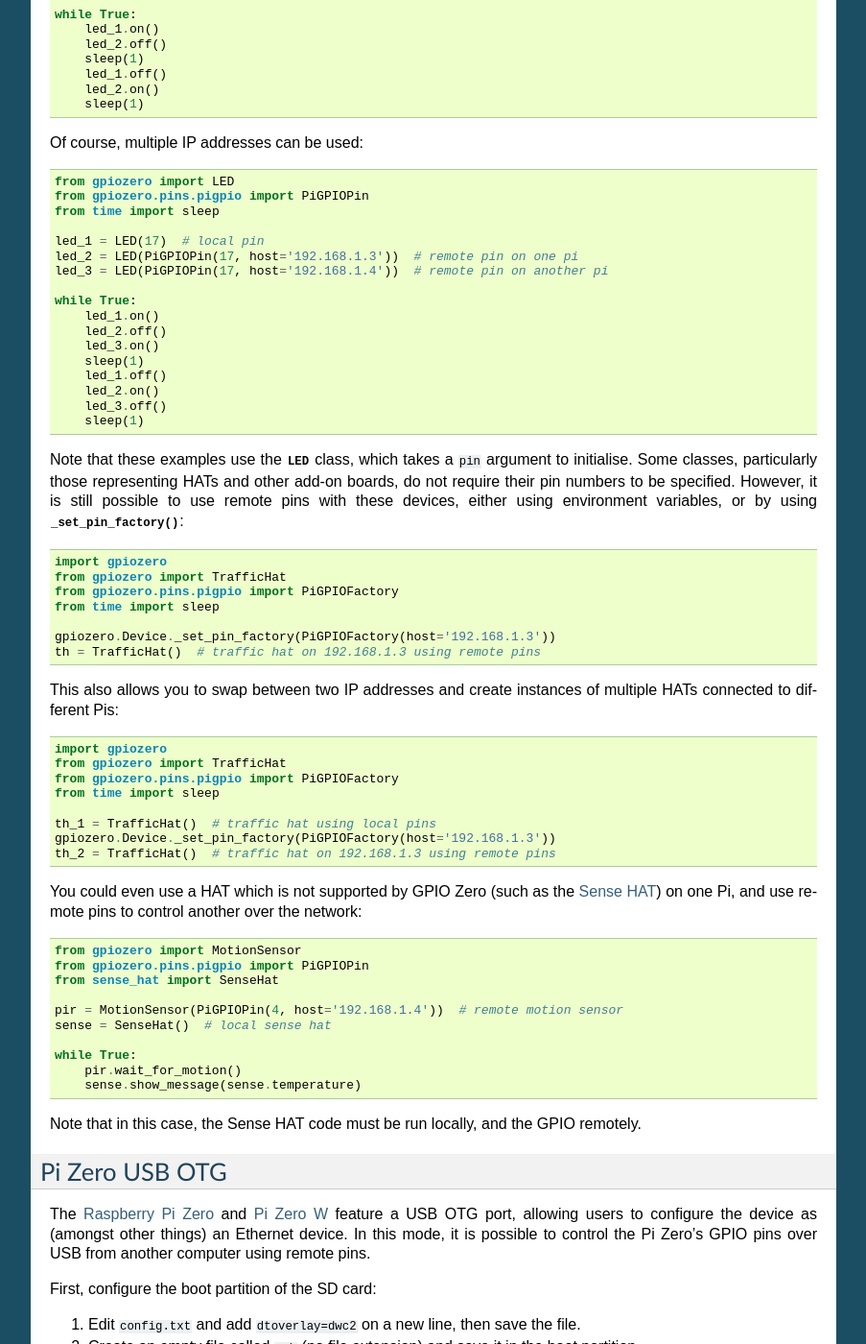
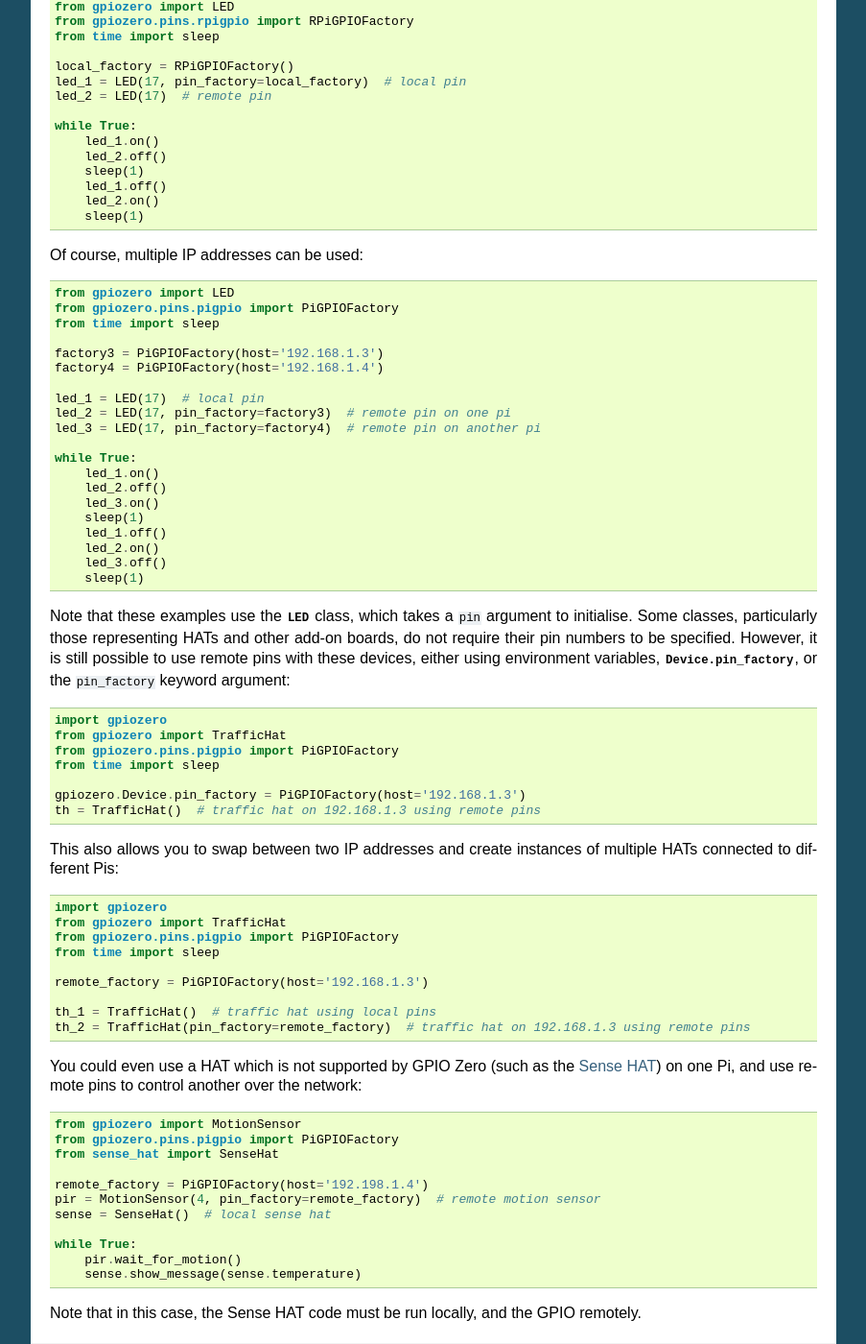
Before and after one commit to gpiozero/gpiozero, a Sphinx documentation site: the page built from docs/remote_gpio.rst, in a window 1280 px wide and 1400 px high, scrolled down 4770 px. Shown: the whole window at 96% size, without its empty margins (198-1101 px from the left). Built offline with Sphinx 7.4.7, drawn with Linux system fonts in a browser that asks for light colours; some of the changed text lies outside the part shown.

Commit message:
Correct remote GPIO recipes

```diff
--- a/docs/examples/led_button_remote_1.py
+++ b/docs/examples/led_button_remote_1.py
@@ -1,9 +1,11 @@
 from gpiozero import LED
-from gpiozero.pins.pigpio import PiGPIOPin
+from gpiozero.pins.pigpio import PiGPIOFactory
 from signal import pause
 
+factory = PiGPIOFactory(host='192.168.1.3')
+
 button = Button(2)
-led = LED(PiGPIOPin(17, host='192.168.1.3'))
+led = LED(17, pin_factory=factory)
 
 led.source = button.values
 
--- a/docs/examples/led_button_remote_2.py
+++ b/docs/examples/led_button_remote_2.py
@@ -1,11 +1,14 @@
 from gpiozero import LED
-from gpiozero.pins.pigpio import PiGPIOPin
+from gpiozero.pins.pigpio import PiGPIOFactory
 from gpiozero.tools import all_values
 from signal import pause
 
+factory3 = PiGPIOFactory(host='192.168.1.3')
+factory4 = PiGPIOFactory(host='192.168.1.3')
+
 led = LED(17)
-button_1 = Button(PiGPIOPin(17, host='192.168.1.3'))
-button_2 = Button(PiGPIOPin(17, host='192.168.1.4'))
+button_1 = Button(17, pin_factory=factory3)
+button_2 = Button(17, pin_factory=factory4)
 
 led.source = all_values(button_1.values, button_2.values)
 
--- a/docs/examples/led_remote_1.py
+++ b/docs/examples/led_remote_1.py
@@ -1,8 +1,9 @@
 from gpiozero import LED
-from gpiozero.pins.pigpio import PiGPIOPin
+from gpiozero.pins.pigpio import PiGPIOFactory
 from time import sleep
 
-led = LED(PiGPIOPin(17, host='192.168.1.3'))
+factory = PiGPIOFactory(host='192.168.1.3')
+led = LED(17, pin_factory=factory)
 
 while True:
     led.on()
--- a/docs/examples/led_remote_2.py
+++ b/docs/examples/led_remote_2.py
@@ -1,9 +1,11 @@
 from gpiozero import LED
-from gpiozero.pins.pigpio import PiGPIOPin
+from gpiozero.pins.pigpio import PiGPIOFactory
 from time import sleep
 
-led_1 = LED(PiGPIOPin(17, host='192.168.1.3'))
-led_2 = LED(PiGPIOPin(17, host='192.168.1.4'))
+factory3 = PiGPIOFactory(host='192.168.1.3')
+factory4 = PiGPIOFactory(host='192.168.1.4')
+led_1 = LED(17, pin_factory=factory3)
+led_2 = LED(17, pin_factory=factory4)
 
 while True:
     led_1.on()
--- a/docs/examples/led_remote_3.py
+++ b/docs/examples/led_remote_3.py
@@ -1,9 +1,10 @@
 from gpiozero import LED
-from gpiozero.pins.pigpio import PiGPIOPin
+from gpiozero.pins.pigpio import PiGPIOFactory
 from time import sleep
 
+remote_factory = PiGPIOFactory(host='192.168.1.3')
 led_1 = LED(17)  # local pin
-led_2 = LED(PiGPIOPin(17, host='192.168.1.3'))  # remote pin
+led_2 = LED(17, pin_factory=remote_factory)  # remote pin
 
 while True:
     led_1.on()
--- a/docs/examples/led_remote_4.py
+++ b/docs/examples/led_remote_4.py
@@ -1,8 +1,9 @@
 from gpiozero import LED
-from gpiozero.pins.rpigpio import RPiGPIOPin
+from gpiozero.pins.rpigpio import RPiGPIOFactory
 from time import sleep
 
-led_1 = LED(RPiGPIOPin(17))  # local pin
+local_factory = RPiGPIOFactory()
+led_1 = LED(17, pin_factory=local_factory)  # local pin
 led_2 = LED(17)  # remote pin
 
 while True:
--- a/docs/examples/led_remote_5.py
+++ b/docs/examples/led_remote_5.py
@@ -1,10 +1,13 @@
 from gpiozero import LED
-from gpiozero.pins.pigpio import PiGPIOPin
+from gpiozero.pins.pigpio import PiGPIOFactory
 from time import sleep
 
+factory3 = PiGPIOFactory(host='192.168.1.3')
+factory4 = PiGPIOFactory(host='192.168.1.4')
+
 led_1 = LED(17)  # local pin
-led_2 = LED(PiGPIOPin(17, host='192.168.1.3'))  # remote pin on one pi
-led_3 = LED(PiGPIOPin(17, host='192.168.1.4'))  # remote pin on another pi
+led_2 = LED(17, pin_factory=factory3)  # remote pin on one pi
+led_3 = LED(17, pin_factory=factory4)  # remote pin on another pi
 
 while True:
     led_1.on()
--- a/docs/examples/pi_zero_remote.py
+++ b/docs/examples/pi_zero_remote.py
@@ -1,8 +1,9 @@
 from gpiozero import LED
-from gpiozero.pins.pigpio import PiGPIOPin
+from gpiozero.pins.pigpio import PiGPIOFactory
 from signal import pause
 
-led = LED(PiGPIOPin(17, host='raspberrypi.local'))
+factory = PiGPIOFactory(host='raspberrypi.local')
+led = LED(17, pin_factory=factory)
 
 led.blink()
 
--- a/docs/examples/sense_hat_remote.py
+++ b/docs/examples/sense_hat_remote.py
@@ -1,8 +1,9 @@
 from gpiozero import MotionSensor
-from gpiozero.pins.pigpio import PiGPIOPin
+from gpiozero.pins.pigpio import PiGPIOFactory
 from sense_hat import SenseHat
 
-pir = MotionSensor(PiGPIOPin(4, host='192.168.1.4'))  # remote motion sensor
+remote_factory = PiGPIOFactory(host='192.198.1.4')
+pir = MotionSensor(4, pin_factory=remote_factory)  # remote motion sensor
 sense = SenseHat()  # local sense hat
 
 while True:
--- a/docs/examples/sense_hat_remote_2.py
+++ b/docs/examples/sense_hat_remote_2.py
@@ -1,8 +1,9 @@
 from gpiozero import LightSensor
-from gpiozero.pins.pigpio import PiGPIOPin
+from gpiozero.pins.pigpio import PiGPIOFactory
 from sense_hat import SenseHat
 
-light = LightSensor(PiGPIOPin(4, host='192.168.1.4'))  # remote motion sensor
+remote_factory = PiGPIOFactory(host='192.168.1.4')
+light = LightSensor(4, pin_factory=remote_factory)  # remote motion sensor
 sense = SenseHat()  # local sense hat
 
 blue = (0, 0, 255)
--- a/docs/examples/traffichat_remote_1.py
+++ b/docs/examples/traffichat_remote_1.py
@@ -3,5 +3,5 @@
 from gpiozero.pins.pigpio import PiGPIOFactory
 from time import sleep
 
-gpiozero.Device._set_pin_factory(PiGPIOFactory(host='192.168.1.3'))
+gpiozero.Device.pin_factory = PiGPIOFactory(host='192.168.1.3')
 th = TrafficHat()  # traffic hat on 192.168.1.3 using remote pins
--- a/docs/examples/traffichat_remote_2.py
+++ b/docs/examples/traffichat_remote_2.py
@@ -3,6 +3,7 @@
 from gpiozero.pins.pigpio import PiGPIOFactory
 from time import sleep
 
+remote_factory = PiGPIOFactory(host='192.168.1.3')
+
 th_1 = TrafficHat()  # traffic hat using local pins
-gpiozero.Device._set_pin_factory(PiGPIOFactory(host='192.168.1.3'))
-th_2 = TrafficHat()  # traffic hat on 192.168.1.3 using remote pins
+th_2 = TrafficHat(pin_factory=remote_factory)  # traffic hat on 192.168.1.3 using remote pins
--- a/docs/remote_gpio.rst
+++ b/docs/remote_gpio.rst
@@ -12,8 +12,8 @@
 
 One of the pin libraries supported, `pigpio`_, provides the ability to control
 GPIO pins remotely over the network, which means you can use GPIO Zero to
-control devices connected to a Raspberry Pi on the network. You can do this from
-another Raspberry Pi, or even from a PC.
+control devices connected to a Raspberry Pi on the network. You can do this
+from another Raspberry Pi, or even from a PC.
 
 See the :doc:`recipes_remote_gpio` page for examples on how remote pins can be
 used.
@@ -22,8 +22,8 @@
 ==========================
 
 If you're using Raspbian Jessie (desktop - not Jessie Lite) then you have
-everything you need to use the remote GPIO feature. If you're using Jessie Lite,
-or another distribution, you'll need to install pigpio:
+everything you need to use the remote GPIO feature. If you're using Jessie
+Lite, or another distribution, you'll need to install pigpio::
 
 .. code-block:: console
 
@@ -182,16 +182,16 @@
 pigpio Python library installed, this will work with no further configuration.
 However, if you are running this from a Raspberry Pi, you will also need to
 ensure the default pin factory is set to ``PiGPIOPin``. If ``RPi.GPIO`` is
-installed, this will be selected as the default pin factory, so either uninstall
-it, or use another environment variable to set it to ``PiGPIOPin``:
+installed, this will be selected as the default pin factory, so either
+uninstall it, or use another environment variable to set it to ``PiGPIOPin``:
 
 .. code-block:: console
 
     $ GPIOZERO_PIN_FACTORY=pigpio PIGPIO_ADDR=192.168.1.3 python3 hello.py
 
-This usage will set the pin factory to :class:`PiGPIOPin` with a default host of
-``192.168.1.3``. The pin factory can be changed inline in the code, as seen in
-the following sections.
+This usage will set the pin factory to :class:`PiGPIOFactory` with a default
+host of ``192.168.1.3``. The pin factory can be changed inline in the code, as
+seen in the following sections.
 
 With this usage, you can write gpiozero code like you would on a Raspberry Pi,
 with no modifications needed. For example:
@@ -218,9 +218,9 @@
 ===========
 
 An alternative (or additional) method of configuring gpiozero objects to use
-remote pins is to create instances of :class:PiGPIOPin objects, and
-instantiating device objects with those pin objects, rather than just numbers.
-For example, with no environment variables set:
+remote pins is to create instances of :class:`PiGPIOFactory` objects, and use
+them when instantiating device objects. For example, with no environment
+variables set:
 
 .. literalinclude:: examples/led_remote_1.py
 
@@ -249,7 +249,8 @@
 argument to initialise. Some classes, particularly those representing HATs and
 other add-on boards, do not require their pin numbers to be specified. However,
 it is still possible to use remote pins with these devices, either using
-environment variables, or by using :meth:`~Device._set_pin_factory`:
+environment variables, :attr:`Device.pin_factory`, or the ``pin_factory``
+keyword argument:
 
 .. literalinclude:: examples/traffichat_remote_1.py
 
@@ -299,10 +300,10 @@
 
 .. note::
 
-    When running code directly on a Raspberry Pi, any pin type can be used
+    When running code directly on a Raspberry Pi, any pin factory can be used
     (assuming the relevant library is installed), but when a device is used
-    remotely, only :class:`PiGPIOPin` can be used, as pigpio is the only pin
-    library which supports remote GPIO.
+    remotely, only :class:`PiGPIOFactory` can be used, as pigpio is the only
+    pin library which supports remote GPIO.
 
 
 .. _RPi.GPIO: https://pypi.python.org/pypi/RPi.GPIO
```
Also changed, not shown: other parts of docs/remote_gpio.rst (+2 -2 lines).
